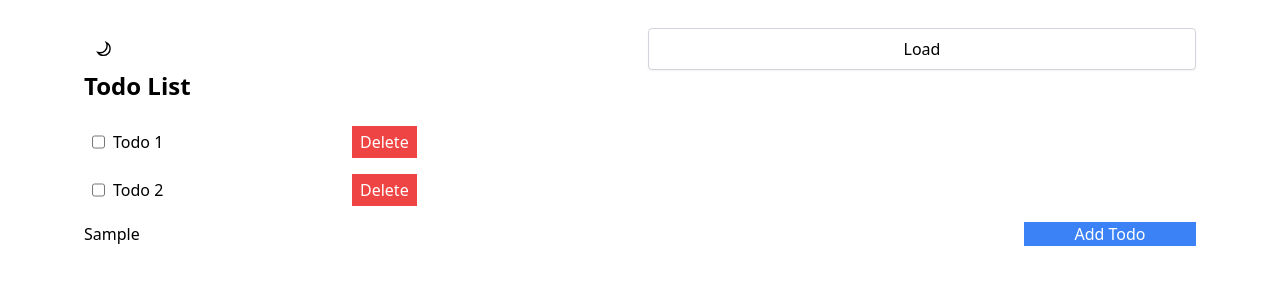
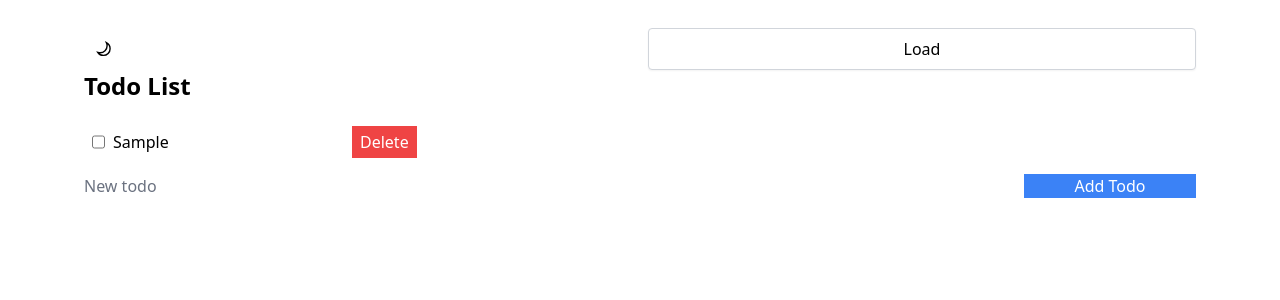
Before and after one commit to muzabol2/todo-app, a React (Vite) app: page / in a window 1280 px wide. Both pictures are taken after typing "Sample" into the empty fields and a click on the button "Add Todo". Shown: the top 300 px of the page. Built offline with nearby package versions, Linux system fonts and the light colour scheme.

Commit message:
Add zustand

```diff
--- a/package.json
+++ b/package.json
@@ -12,7 +12,8 @@
   },
   "dependencies": {
     "react": "^18.2.0",
-    "react-dom": "^18.2.0"
+    "react-dom": "^18.2.0",
+    "zustand": "^4.4.7"
   },
   "devDependencies": {
     "@types/react": "^18.2.43",
--- a/src/components/todo-add/index.tsx
+++ b/src/components/todo-add/index.tsx
@@ -1,8 +1,24 @@
-const TodoAdd = () => (
-  <div className="grid gap-4 pt-2 grid-cols-6">
-    <input className="col-span-5 placeholder-gray-500" placeholder="New todo" />
-    <button className="col-span-1 bg-blue-500 text-white">Add Todo</button>
-  </div>
-);
+import useStore from "store";
+
+const TodoAdd = () => {
+  const { newTodo, setNewTodo, addTodo } = useStore();
+
+  return (
+    <div className="grid gap-4 pt-2 grid-cols-6">
+      <input
+        className="col-span-5 placeholder-gray-500"
+        placeholder="New todo"
+        value={newTodo}
+        onChange={(e) => setNewTodo(e.target.value)}
+      />
+      <button
+        className="col-span-1 bg-blue-500 text-white"
+        onClick={() => addTodo()}
+      >
+        Add Todo
+      </button>
+    </div>
+  );
+};
 
 export default TodoAdd;
--- a/src/components/todo-list/index.tsx
+++ b/src/components/todo-list/index.tsx
@@ -1,16 +1,21 @@
-import { Todo } from "types";
+import useStore from "store";
 
 import TodoItem from "./todo-item";
 
-
 const TodoList = () => {
-  const todos: Todo[] = [{id: 1, text: "Todo 1", done: false}, {id: 2, text: "Todo 2", done: true}];
+  const { todos, toggle, update, remove } = useStore();
 
   return (
     <>
       <h1 className="text-2xl font-bold mb-4">Todo List</h1>
       {todos.map((todo) => (
-        <TodoItem key={todo.id} todo={todo} />
+        <TodoItem
+          key={todo.id}
+          todo={todo}
+          toggle={toggle}
+          remove={remove}
+          update={update}
+        />
       ))}
     </>
   );
--- a/src/components/todo-list/todo-item/index.tsx
+++ b/src/components/todo-list/todo-item/index.tsx
@@ -2,13 +2,30 @@ import { Todo } from "types";
 
 type Props = {
   todo: Todo;
+  toggle: (id: number) => void;
+  remove: (id: number) => void;
+  update: (id: number, text: string) => void;
 };
 
-const TodoItem = ({ todo }: Props) => (
+const TodoItem = ({ todo, toggle, remove, update }: Props) => (
   <div className="flex p-2">
-    <input type="checkbox" className="mr-2" />
-    <input className="mr-2" value={todo.text} />
-    <button className="bg-red-500 text-white px-2 py-1">Delete</button>
+    <input
+      type="checkbox"
+      className="mr-2"
+      checked={todo.done}
+      onChange={() => toggle(todo.id)}
+    />
+    <input
+      className="mr-2"
+      value={todo.text}
+      onChange={(e) => update(todo.id, e.target.value)}
+    />
+    <button
+      className="bg-red-500 text-white px-2 py-1"
+      onClick={() => remove(todo.id)}
+    >
+      Delete
+    </button>
   </div>
 );
 
--- a/src/store.ts
+++ b/src/store.ts
@@ -1,8 +1,6 @@
-export interface Todo {
-  id: number;
-  text: string;
-  done: boolean;
-}
+import { create } from "zustand";
+
+import { Todo } from "types";
 
 export const updateTodo = (todos: Todo[], id: number, text: string): Todo[] =>
   todos.map((todo) => (todo.id === id ? { ...todo, text } : todo));
@@ -21,3 +19,30 @@ export const addTodo = (todos: Todo[], text: string): Todo[] => [
     done: false,
   },
 ];
+
+type Store = {
+  todos: Todo[];
+  newTodo: string;
+  addTodo: () => void;
+  setNewTodo: (text: string) => void;
+  update: (id: number, text: string) => void;
+  toggle: (id: number) => void;
+  remove: (id: number) => void;
+};
+
+const useStore = create<Store>((set) => ({
+  todos: [],
+  newTodo: "",
+  addTodo: () =>
+    set((state) => ({
+      todos: addTodo(state.todos, state.newTodo),
+      newTodo: "",
+    })),
+  setNewTodo: (text) => set({ newTodo: text }),
+  update: (id, text) =>
+    set((state) => ({ todos: updateTodo(state.todos, id, text) })),
+  toggle: (id) => set((state) => ({ todos: toggleTodo(state.todos, id) })),
+  remove: (id) => set((state) => ({ todos: removeTodo(state.todos, id) })),
+}));
+
+export default useStore;
--- a/src/types/todo.ts
+++ b/src/types/todo.ts
@@ -1,5 +1,5 @@
 export type Todo = {
   id: number;
   text: string;
-  done?: boolean;
+  done: boolean;
 };
```
Also changed, not shown: 1 other file (tests, documents, lock files or other folders).
